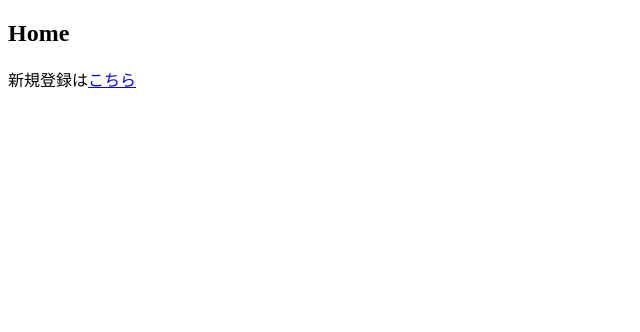
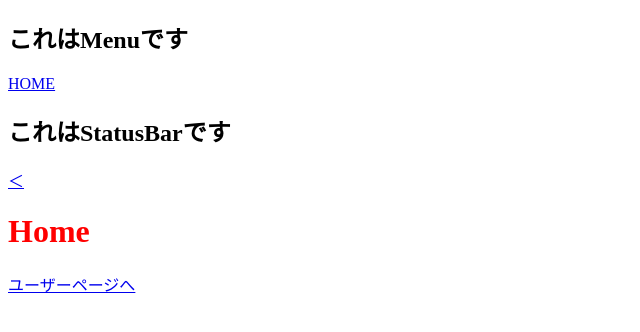
Before and after one commit to HayatoKawakami/quick_star2, a React (Create React App) app in the folder frontend/: page / in a window 1280 px wide. Shown: the top 332 px of the page, without its empty margins (0-640 px from the left). Built offline with nearby package versions, Linux system fonts and the light colour scheme; the HTML template or start-up script is replaced by a standard one.

Commit message:
frontendとbackendの連携コーディング中

```diff
--- a/frontend/src/App.js
+++ b/frontend/src/App.js
@@ -1,29 +1,26 @@
 import React from "react";
-import {BrowserRouter, Routes, Route} from "react-router-dom";
-import Home from "./Home";
-import Register from "./Register";
-import Login from "./Login";
-// import {Container} from "./component/Container";
-// import {Menu} from "./component/Menu";
-// import {StatusBar} from "./component/StatusBar";
 
-function App() {
+import { StatusBar } from "./components/layouts/StatusBar";
+import { Menu } from "./components/layouts/Menu";
+
+import { BrowserRouter, Routes, Route} from "react-router-dom";
+import { Home } from "./components/pages/home/Home";
+import { UserProfile } from "./components/pages/users/UserProfile";
+
+
+const App = () => {
     return(
-        // <div>
-        //     <StatusBar />
-        //     <Menu />
-        //     <Container />
-        // </div>
-        <BrowserRouter>
-            <Routes>
-                <Route path={`/`} element={<Home />} />
-                <Route path={`/register/`} element={<Register />}/>
-                <Route path={`/login/`} element={<Login />} />
-            </Routes>
-        </BrowserRouter>
+        <>
+            <BrowserRouter>
+                <Menu />
+                <StatusBar />
+                <Routes>
+                    <Route path="/" element={<Home />} />
+                    <Route path="user" element={<UserProfile />} />
+                </Routes>
+            </BrowserRouter>
+        </>
     );
 }
 
-
-
 export {App};
--- a/frontend/src/Home.js
+++ /dev/null
@@ -1,15 +0,0 @@
-import React from "react";
-import { Link } from "react-router-dom";
-
-const Home = () => {
-  return(
-    <>
-      <h2>Home</h2>
-      <div>
-        新規登録は<Link to={`/register/`} >こちら</Link>
-      </div>
-    </>
-  );
-}
-
-export default Home;
--- a/frontend/src/Login.js
+++ /dev/null
@@ -1,18 +0,0 @@
-import React from "react";
-import { Link } from "react-router-dom";
-
-const Login = () => {
-  return(
-    <>
-    <h2>Login</h2>
-    <div>
-      新規登録は<Link to={`/register/`}>こちら</Link>
-    </div>
-    <div>
-      <Link to={`/`}>ホームへ戻る</Link>
-    </div>
-    </>
-  );
-}
-
-export default Login;
--- a/frontend/src/Register.js
+++ /dev/null
@@ -1,18 +0,0 @@
-import React from "react";
-import { Link } from "react-router-dom";
-
-const Register = () => {
-  return(
-    <>
-      <h2>Register</h2>
-      <div>
-        ログインは<Link to={`/login/`}>こちら</Link>
-      </div>
-      <div>
-        <Link to={`/`}>ホームに戻る</Link>
-      </div>
-    </>
-  );
-}
-
-export default Register;
--- /dev/null
+++ b/frontend/src/components/layouts/Menu.js
@@ -0,0 +1,13 @@
+import React from "react";
+import { Link } from "react-router-dom"
+
+const Menu = () => {
+  return(
+    <div className="menu">
+      <h2>これはMenuです</h2>
+      <Link to="/">HOME</Link>
+    </div>
+  );
+}
+
+export {Menu};
--- /dev/null
+++ b/frontend/src/components/layouts/StatusBar.js
@@ -0,0 +1,13 @@
+import React from "react";
+import { Link } from "react-router-dom";
+
+const StatusBar = () =>{
+  return(
+    <div className="status-bar">
+      <h2>これはStatusBarです</h2>
+      <Link to="/">＜</Link>
+    </div>
+  );
+}
+
+export { StatusBar };
--- /dev/null
+++ b/frontend/src/components/pages/home/Home.js
@@ -0,0 +1,13 @@
+import React from "react";
+import { Link } from "react-router-dom";
+
+const Home = () => {
+  return(
+    <div>
+      <h1>Home</h1>
+      <Link to="user">ユーザーページへ</Link>
+    </div>
+  );
+}
+
+export {Home};
--- a/frontend/src/component/contents/users/show.js
+++ b/frontend/src/components/pages/users/UserProfile.js
@@ -1,6 +1,7 @@
 import React, {useState, useEffect} from "react";
+import { Link } from "react-router-dom";
 
-function UserShow() {
+const UserProfile = () => {
 
   const [users, setUsers] = useState([]);
 
@@ -14,10 +15,11 @@ function UserShow() {
 
   return(
     <div>
-      <p>これはuserのindexページです</p>
+      <p>これはuserのトップページです</p>
+      <Link to="/">ホームへ</Link>
       <p></p>
     </div>
   );
 }
 
-export {UserShow};
+export {UserProfile};
--- a/frontend/src/index.js
+++ b/frontend/src/index.js
@@ -3,6 +3,4 @@ import ReactDOM from "react-dom";
 import "./index.css"
 import {App} from "./App.js"
 
-
-
 ReactDOM.render(<App />, document.getElementById("root"));
```
Also changed, not shown: frontend/src/component/Menu.js (deleted, +0 -13 lines), frontend/src/component/StatusBar.js (deleted, +0 -14 lines), frontend/src/components/layouts/Container.js (renamed from frontend/src/component/Container.js, +2 -6 lines).
